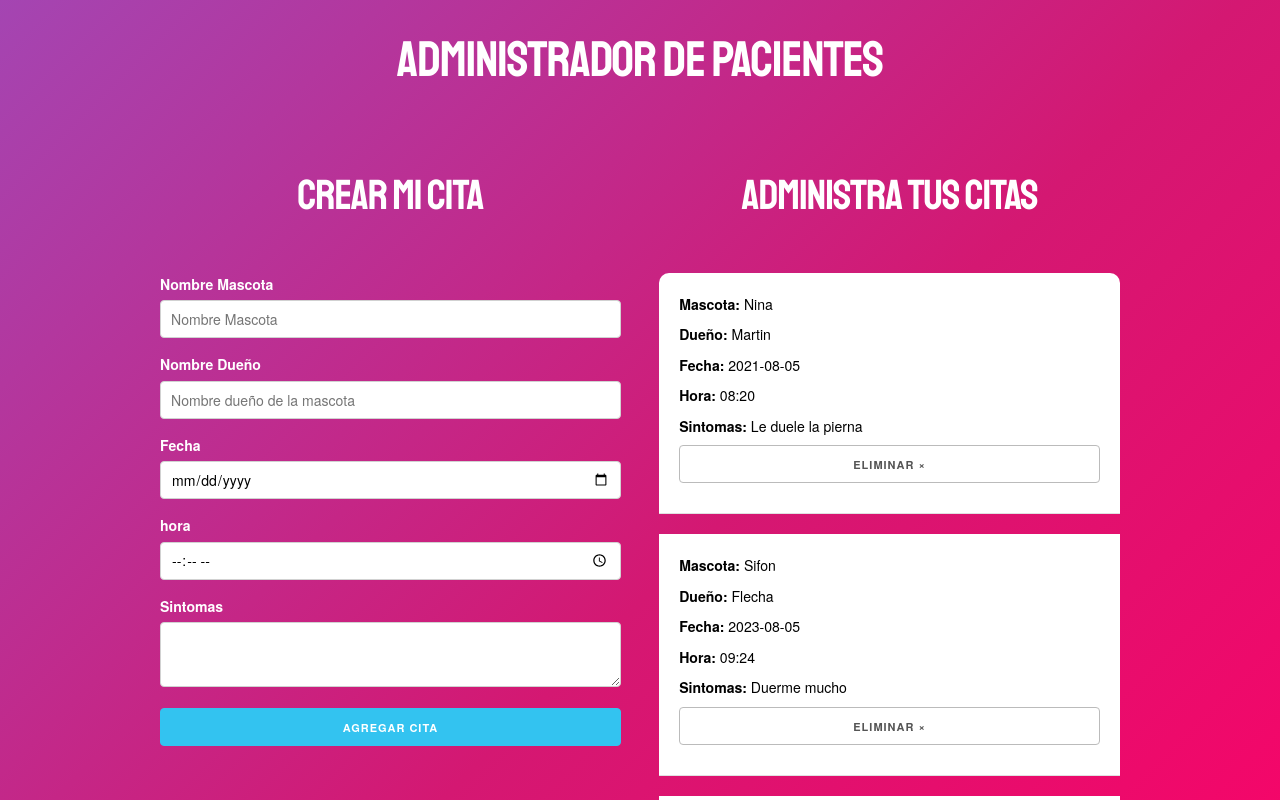
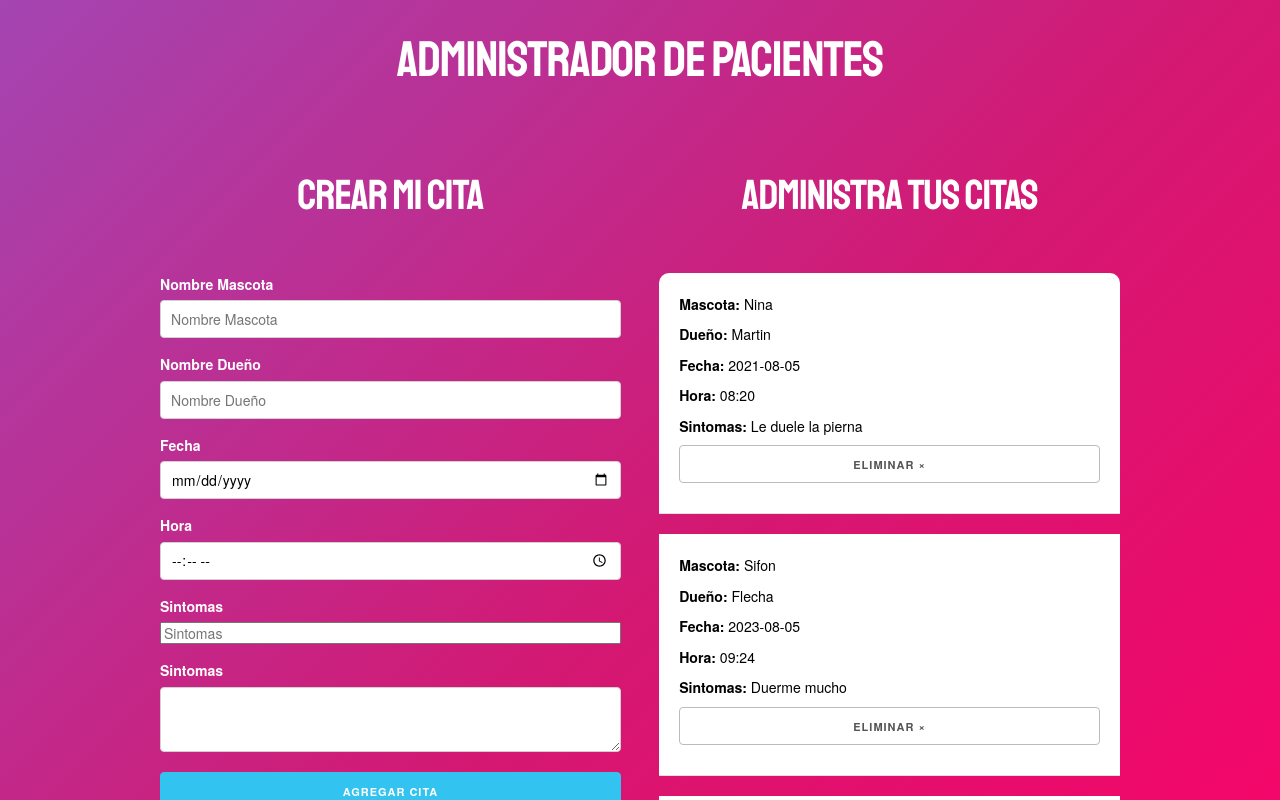
Before and after one commit to julicarainfo/TpCitas-Esteban-Julian.C, a React (Create React App) app: page / in a window 1280 px wide. Shown: the top 800 px of the page. Built offline with nearby package versions, Linux system fonts and the light colour scheme.

Commit message:
form casi terminado, faltan textarea y button

```diff
--- a/src/App.js
+++ b/src/App.js
@@ -25,15 +25,11 @@ function App() {
                 <div class="row">
                   <div class="one-half column">
                   <Titulos type="h2" text="Crear mi cita"></Titulos>
-                    <form><Form type="label" text="Nombre Mascota"></Form><input type="text" name="mascota" class="u-full-width" placeholder="Nombre Mascota"
-                      value=""></input>
-                      <label>Nombre Dueño</label><input type="text" name="propietario" class="u-full-width"
-                        placeholder="Nombre dueño de la mascota" value=""></input>
-                      <label>Fecha</label><input type="date" name="fecha"
-                        class="u-full-width" value=""></input>
-                      <label>hora</label><input type="time" name="hora" class="u-full-width"
-                        value=""></input>
-                      <label>Sintomas</label><textarea name="sintomas" class="u-full-width"></textarea><button type="submit"
+                    <form><Form type="label" text="Nombre Mascota" placeholder='' tipo=''></Form><Form type="input" text="" placeholder='Nombre Mascota' tipo='text' name='Mascota'></Form>
+                    <Form type="label" text="Nombre Dueño" placeholder='' tipo=''></Form><Form type="input" text="" placeholder='Nombre Dueño' tipo='text' name='Dueño'></Form>
+                    <Form type="label" text="Fecha" placeholder='' tipo=''></Form><Form type="input" text="" placeholder='' tipo='date' name='Fecha'></Form>
+                    <Form type="label" text="Hora" placeholder='' tipo='' name=''></Form><Form type="input" text="" placeholder='' tipo='time' name='Hora'></Form>
+                    <Form type="label" text="Sintomas" placeholder='' tipo='' name=''></Form><Form type="textarea" text="" placeholder='Sintomas' tipo='textarea' name='sintomas'></Form><label>Sintomas</label><textarea name="sintomas" class="u-full-width"></textarea><button type="submit"
                         class="u-full-width button-primary">Agregar Cita</button>
                     </form>
                   </div>
--- a/src/Form.js
+++ b/src/Form.js
@@ -1,12 +1,19 @@
 import './Form.css';
 import React from 'react';
-function Form({ type = "", text = ""}) {
+function Form({ type = "", text = "", placeholder ="", tipo="",name=""}) {
   return (
     <>
     {
-     <label>{text}</label>
+      type === "label" ? <label>{text}</label> : <input type={tipo} name={name} class="u-full-width" placeholder={placeholder}
+      value=""></input> //: <textarea></textarea>
+
     }
-    </>);
+    </>
+    /* <>
+    {
+        type === "h1" ? <h1>{text}</h1> : <h2>{text}</h2>
+    }
+    </>);*/);
 }
 
 export default Form;
```
